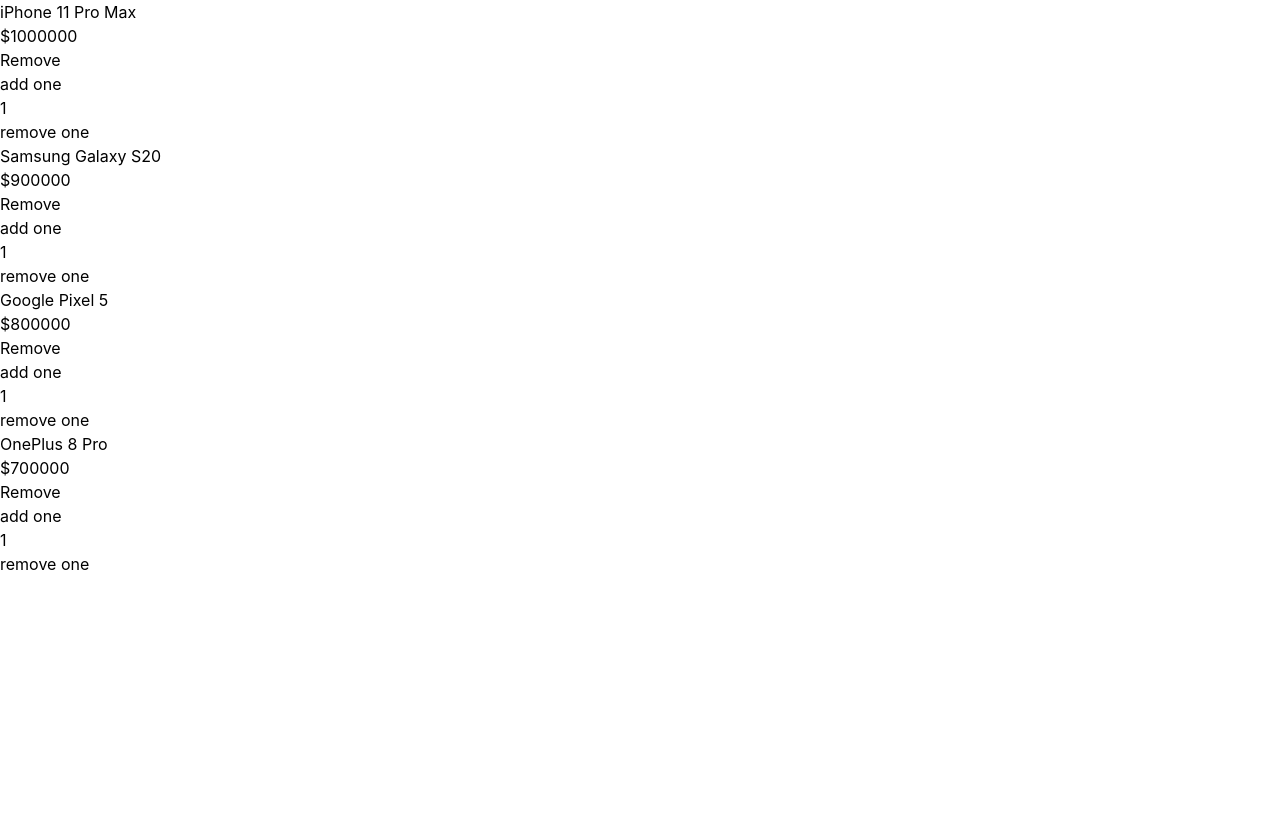
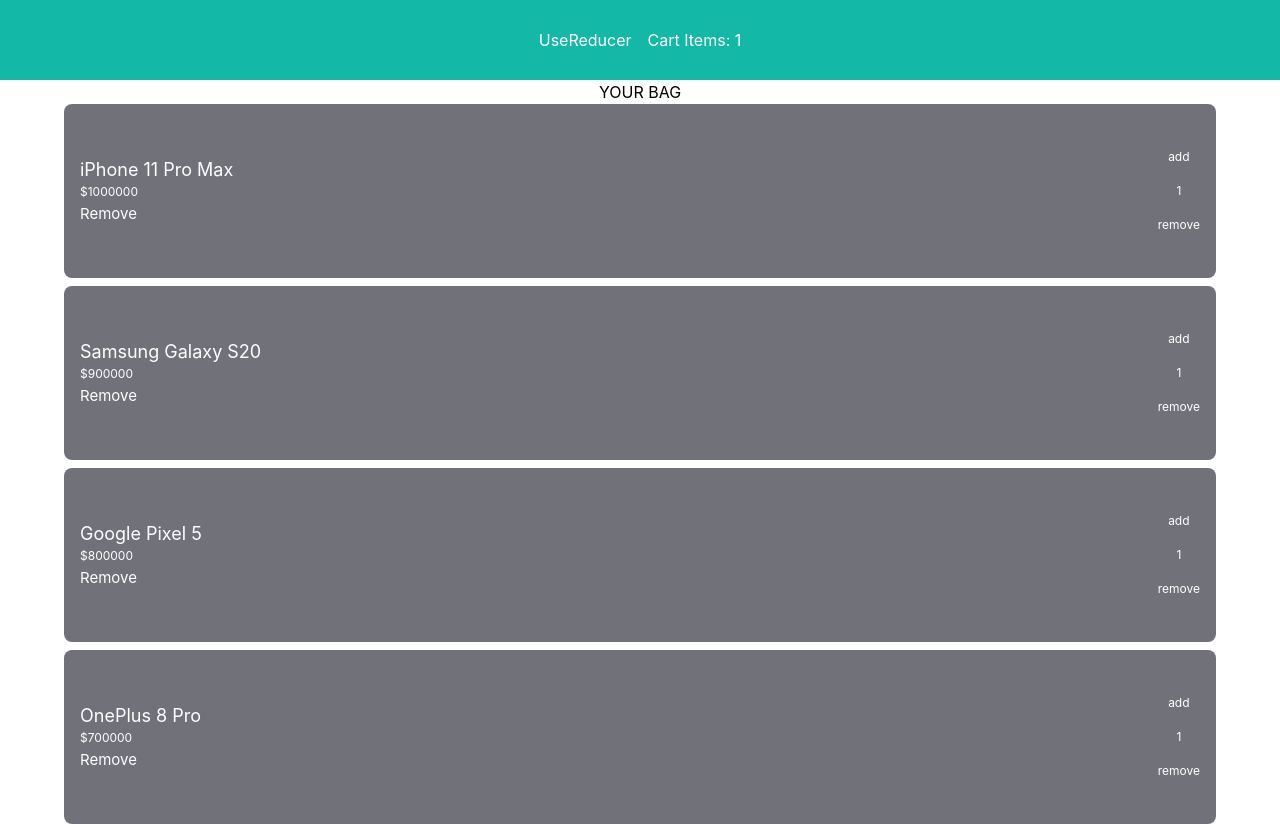
Before and after one commit to Ameer2000Mzori/Cart-UseReducer-React, a React (Create React App) app: page / in a window 1280 px wide. Before the commit the page ends 800 px from the top, so only its background shows below. Built offline with nearby package versions, Linux system fonts and the light colour scheme.

Commit message:
added styling to the whole project

```diff
--- a/src/component/Cart.jsx
+++ b/src/component/Cart.jsx
@@ -9,21 +9,37 @@
   const [state, dispatch] = useReducer(reducer, dataList)
 
   return (
-    <div>
-      {state.map((item, index) => (
-        <div key={index}>
-          <img src={item.image} alt="" />
-          <h1>{item.name}</h1>
-          <h3>${item.price}</h3>
-          <button>Remove</button>
-          <div>
-            <button>add one</button>
-            <h2>{item.amount}</h2>
-            <button>remove one</button>
+    <>
+      <nav className="w-[100%] h-[10vh] flex flex-row text-center items-center justify-center gap-4 bg-teal-500 text-white">
+        <h1>UseReducer</h1>
+        <h1>Cart Items: 1</h1>
+      </nav>
+      <div>
+        <div className="flex flex-col text-center items-center justify-center">
+          <h1>YOUR BAG</h1>
+          <div className="w-[90vw] h-[90vh] flex flex-col text-center items-center gap-2 text-center">
+            {state.map((item, index) => (
+              <div
+                key={index}
+                className="flex-row flex w-[100%] h-[200px] bg-zinc-500 text-center items-center justify-between p-4 rounded-lg"
+              >
+                <div className="text-start text-white">
+                  <h1 className="text-[18px]">{item.name}</h1>
+                  <h3 className="text-[12px]">${item.price}</h3>
+                  <button className="text-[15px]">Remove</button>
+                </div>
+
+                <div className="text-white text-[12px] gap-4 h-[100%] flex flex-col text-center items-center justify-center">
+                  <button>add </button>
+                  <h2>{item.amount}</h2>
+                  <button>remove</button>
+                </div>
+              </div>
+            ))}
           </div>
         </div>
-      ))}
-    </div>
+      </div>
+    </>
   )
 }
 
```
